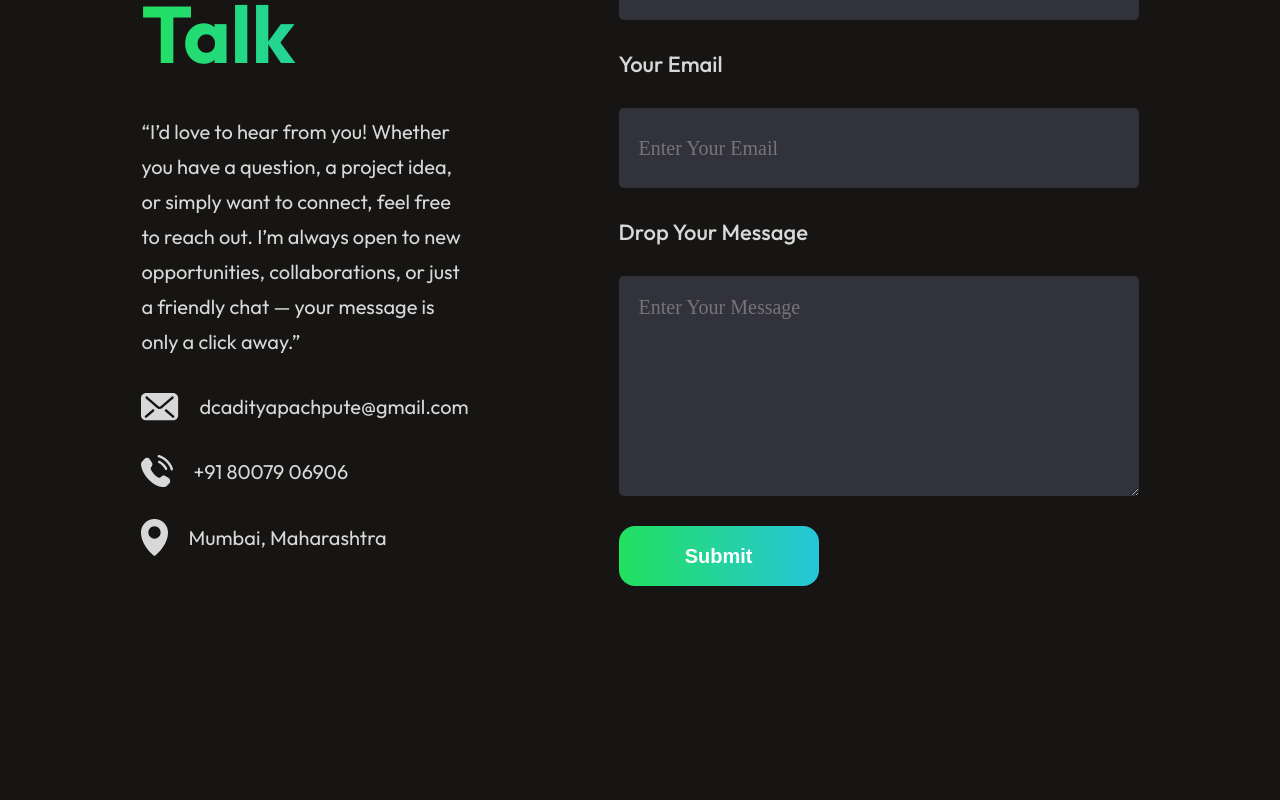
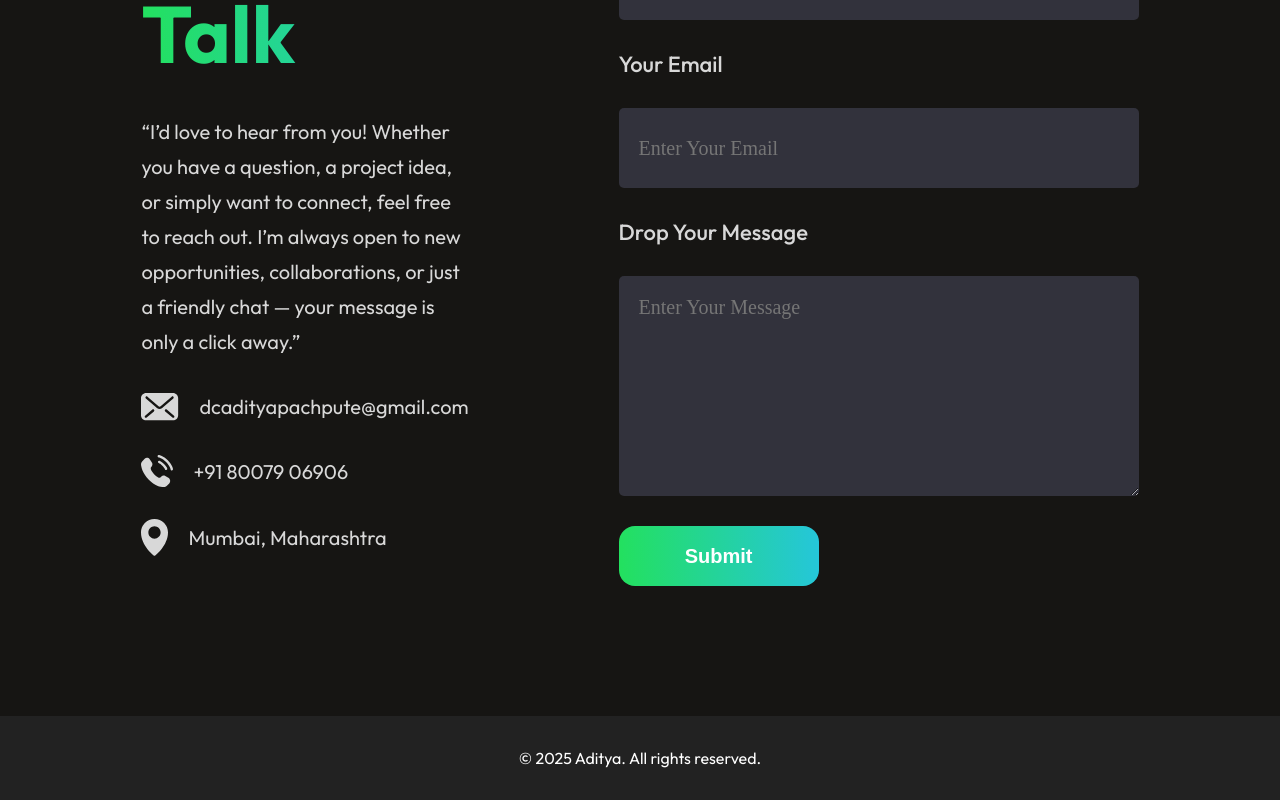
Before and after one commit to Tech-Ninja478/Portfolio, a React (Vite) app: page / in a window 1280 px wide. Shown: the part 5575-6375 px from the top of the page. Before the commit the page ends 6211 px from the top, so only its background shows below. Built offline with nearby package versions, Linux system fonts and the light colour scheme.

Commit message:
Footer Added

```diff
--- a/src/App.jsx
+++ b/src/App.jsx
@@ -5,6 +5,7 @@ import About from './Components/About/About'
 import Services from './Components/Services/Services'
 import MyWork from './Components/MyWork/MyWork'
 import Contact from './Components/Contact/Contact'
+import Footer from './Components/Footer/Footer'
 
 const App = () => {
   return (
@@ -15,6 +16,7 @@ const App = () => {
       <Services />
       <MyWork />
       <Contact />
+      <Footer />
     </div>
   )
 }
--- /dev/null
+++ b/src/Components/Footer/Footer.css
@@ -0,0 +1,56 @@
+.footer {
+    background-color: #222;
+    color: #fff;
+    padding: 2rem 0;
+    text-align: center;
+    font-size: 1rem;
+    width: 100%;
+    position: relative;
+    bottom: 0;
+}
+
+.footer-content {
+    display: flex;
+    flex-direction: column;
+    align-items: center;
+    gap: 1rem;
+}
+
+.footer-links {
+    display: flex;
+    gap: 1.5rem;
+    justify-content: center;
+    margin-bottom: 0.5rem;
+}
+
+.footer-links a {
+    color: #fff;
+    text-decoration: none;
+    transition: color 0.2s;
+}
+
+.footer-links a:hover {
+    color: #00bcd4;
+}
+
+.footer-social {
+    display: flex;
+    gap: 1rem;
+    justify-content: center;
+}
+
+.footer-social a {
+    color: #fff;
+    font-size: 1.2rem;
+    transition: color 0.2s;
+}
+
+.footer-social a:hover {
+    color: #00bcd4;
+}
+
+.footer-copy {
+    margin-top: 1rem;
+    font-size: 0.9rem;
+    opacity: 0.7;
+}
--- /dev/null
+++ b/src/Components/Footer/Footer.jsx
@@ -0,0 +1,14 @@
+import React from 'react';
+import './Footer.css';
+
+const Footer = () => {
+    return (
+        <footer className='footer' style={{ zIndex: 100, position: 'relative' }}>
+            <div className="footer-bottom">
+                <p>&copy; {new Date().getFullYear()} Aditya. All rights reserved.</p>
+            </div>
+        </footer>
+    );
+};
+
+export default Footer;
```
